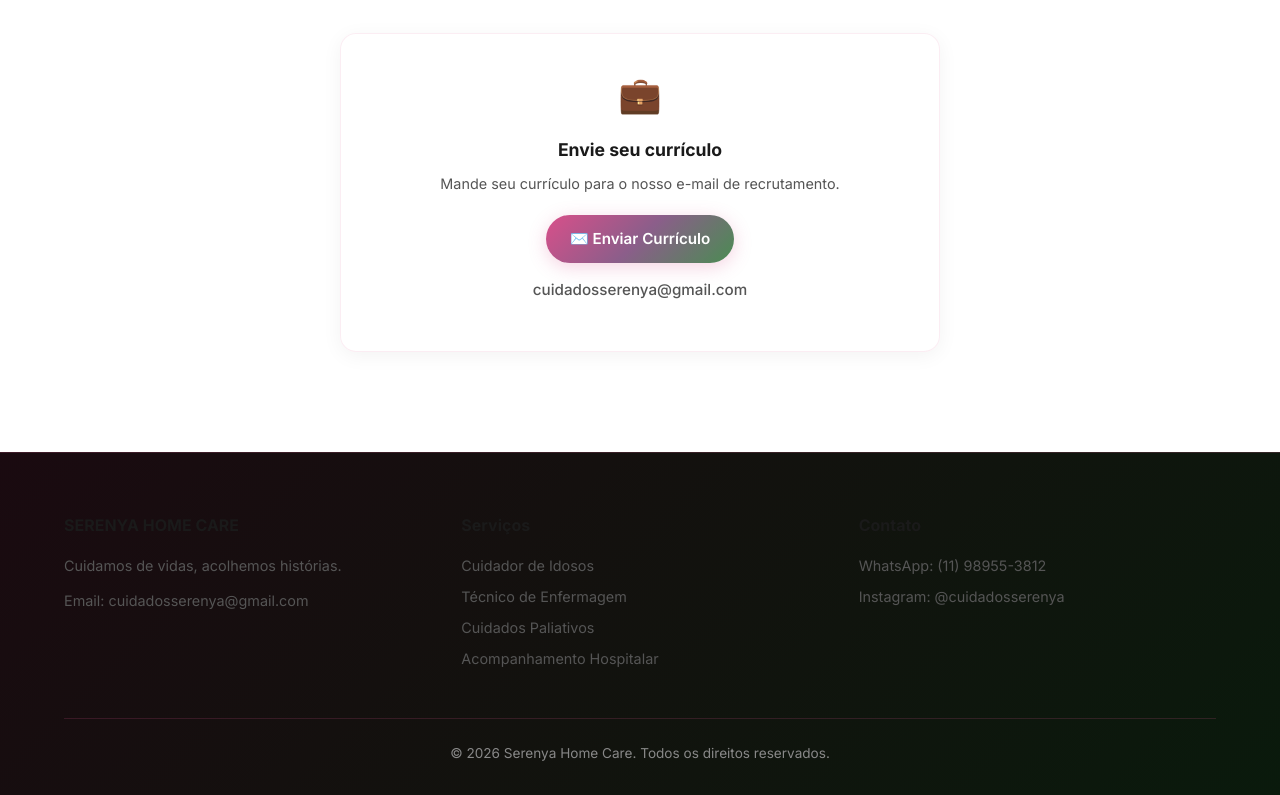
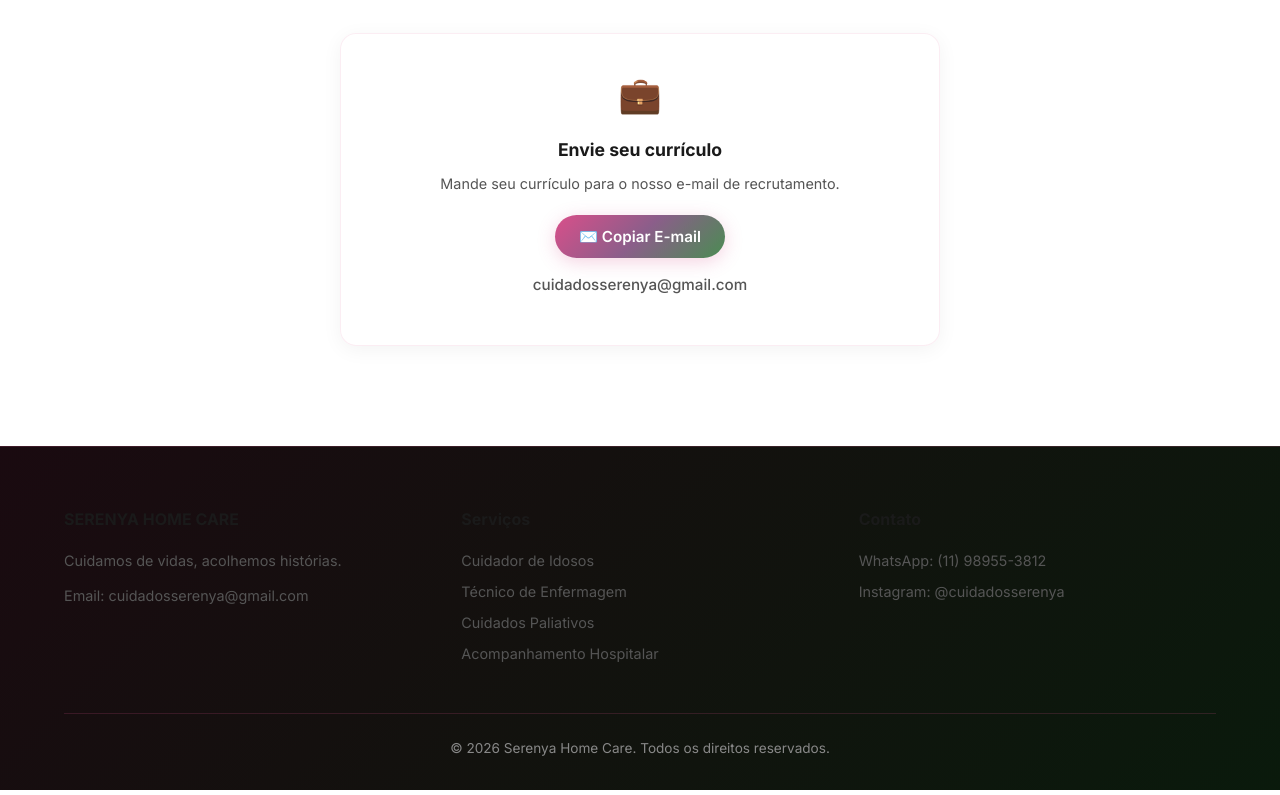
Before and after one commit to LeonardoGMendoza/SERENYAHOMECARE, a Next.js app: page / in a window 1280 px wide. Shown: the part 6430-7225 px from the top of the page. Built offline with nearby package versions, Linux system fonts and the light colour scheme.

Commit message:
fix: altera botao para copiar email ao inves de mailto

```diff
--- a/app/page.js
+++ b/app/page.js
@@ -1,6 +1,7 @@
 import Link from 'next/link';
 import Navbar from '../components/Navbar';
 import Hero from '../components/Hero';
+import CopyEmailButton from '../components/CopyEmailButton';
 import styles from './page.module.css';
 
 const WA_LINK = "https://wa.me/5511989553812?text=Olá!%20Gostaria%20de%20saber%20mais%20sobre%20os%20cuidados%20da%20Serenya.";
@@ -224,9 +225,7 @@ export default function Home() {
             <p style={{ marginBottom: '20px' }}>
               Mande seu currículo para o nosso e-mail de recrutamento.
             </p>
-            <a href="mailto:cuidadosserenya@gmail.com" className="btn btn-primary" style={{ display: 'inline-flex', alignItems: 'center', gap: '8px', padding: '12px 24px' }}>
-              ✉️ Enviar Currículo
-            </a>
+            <CopyEmailButton email="cuidadosserenya@gmail.com" />
             <p style={{ marginTop: '15px', fontSize: '0.95rem', fontWeight: '500' }}>
               cuidadosserenya@gmail.com
             </p>
--- /dev/null
+++ b/components/CopyEmailButton.js
@@ -0,0 +1,23 @@
+"use client";
+
+import { useState } from 'react';
+
+export default function CopyEmailButton({ email }) {
+  const [copied, setCopied] = useState(false);
+
+  const handleCopy = () => {
+    navigator.clipboard.writeText(email);
+    setCopied(true);
+    setTimeout(() => setCopied(false), 2000);
+  };
+
+  return (
+    <button
+      onClick={handleCopy}
+      className="btn btn-primary"
+      style={{ display: 'inline-flex', alignItems: 'center', gap: '8px', padding: '12px 24px', cursor: 'pointer', border: 'none' }}
+    >
+      {copied ? '✅ E-mail Copiado!' : '✉️ Copiar E-mail'}
+    </button>
+  );
+}
```
